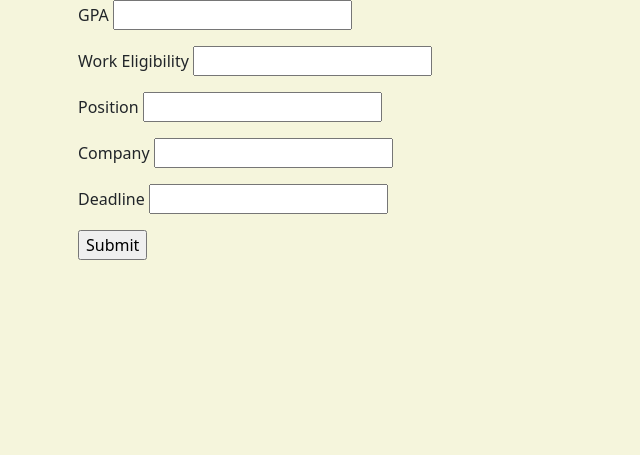
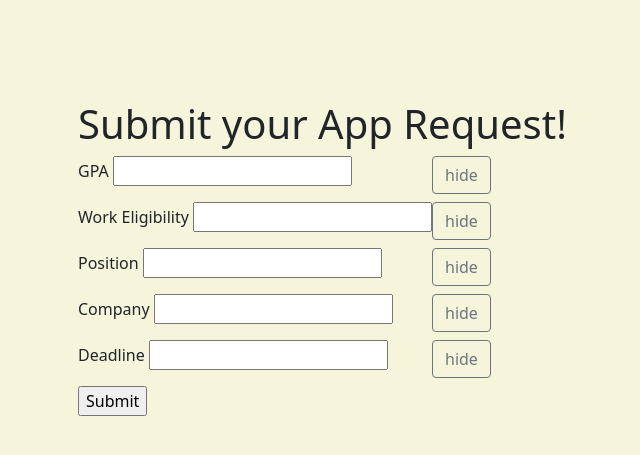
Before and after one commit to Har150n/EqualOpportunity, a Flask app: page /apprequest/ in a window 1280 px wide; the page is wider, and only the part inside the window is pictured. Shown: the top 455 px of that part, without its empty margins (434-1074 px from the left). Run offline with Flask 2, Linux system fonts and the light colour scheme; some libraries are stand-ins or nearby versions.

Commit message:
pushed app.py changes

```diff
--- a/templates/apprequestform.html
+++ b/templates/apprequestform.html
@@ -12,13 +12,13 @@
         </style>
    </head>
     <body>
-
-<form action= "{{ url_for('apprequestdisplay') }}" method = "POST" style = "float:left; position:relative; left: 40%; top: 25%">
-    <p>GPA <input type = "text" name = "GPA" /></p>
-    <p>Work Eligibility <input type = "text" name = "Work Eligibility" /></p>
-    <p>Position <input type = "text" name = "Position" /></p>
-    <p>Company <input type = "text" name = "Company" /></p>
-    <p>Deadline <input type = "text" name = "Deadline" /></p>
+<h1 style = "position:relative; top: 100px; left: 40%">Submit your App Request!</h1>
+<form action= "{{ url_for('apprequestdisplay') }}" method = "POST" style = "float:left; position:relative; left: 40%; top: 100px">
+    <p>GPA <input type = "text" name = "GPA" /><span><button type="button" class="btn btn-outline-secondary" style = "float:right">hide</button></span></p>
+    <p>Work Eligibility <input type = "text" name = "Work Eligibility" /><span><button type="button" class="btn btn-outline-secondary" style = "float:right">hide</button></span></p>
+    <p>Position <input type = "text" name = "Position" /><span><button type="button" class="btn btn-outline-secondary" style = "float:right">hide</button></span></p>
+    <p>Company <input type = "text" name = "Company" /><span><button type="button" class="btn btn-outline-secondary" style = "float:right">hide</button></span></p>
+    <p>Deadline <input type = "text" name = "Deadline" /><span><button type="button" class="btn btn-outline-secondary" style = "float:right">hide</button></span></p>
     <p><input type = "submit" value = "Submit" /></p>
 </form>
 
--- a/templates/login.html
+++ b/templates/login.html
@@ -24,7 +24,7 @@
           request.form.Username }}">
          <input type="password" placeholder="Password" name="Password" value="{{
           request.form.Password }}">
-        <input class="btn btn-primary" type="submit" value="Login"><img src="login.png" >
+        <input class="btn btn-primary" type="submit" value="Login">
       </form>
       {% if error %}
         <p class="error"><strong>Error:</strong> {{ error }}
```
